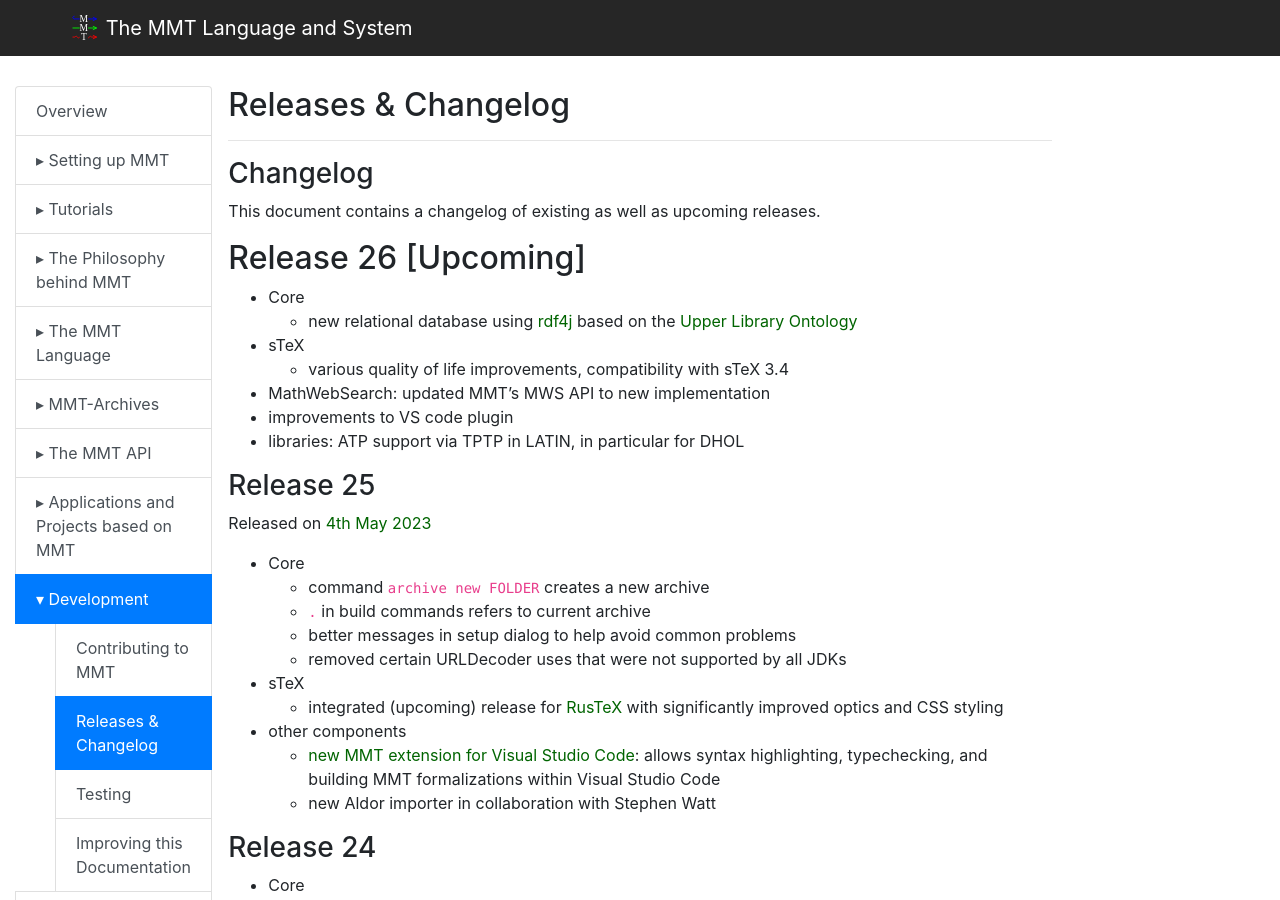
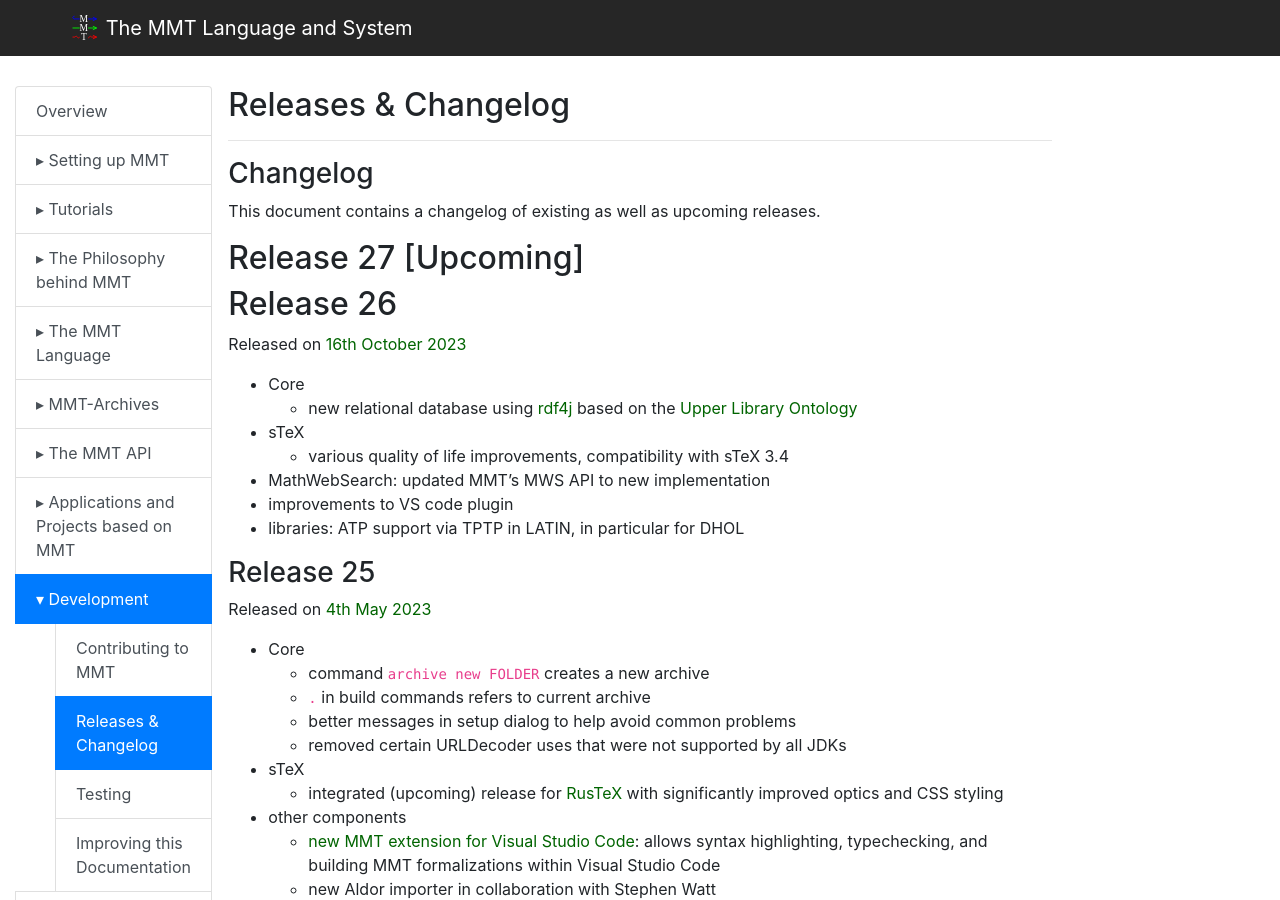
Before and after one commit to UniFormal/uniformal.github.io, a Jekyll site: the page built from doc/development/releases.md, in a window 1280 px wide and 900 px high. Built offline with Jekyll 4.4.1, drawn with Linux system fonts in a browser that asks for light colours.

Commit message:
Update releases.md

```diff
--- a/doc/development/releases.md
+++ b/doc/development/releases.md
@@ -7,7 +7,11 @@ title: Releases & Changelog
 
 This document contains a changelog of existing as well as upcoming releases.
 
-## Release 26 [Upcoming]
+## Release 27 [Upcoming]
+
+## Release 26
+
+Released on [16th October 2023](https://github.com/UniFormal/MMT/releases/tag/v26.0.0)
 
 - Core
   - new relational database using [rdf4j](https://rdf4j.org/) based on the [Upper Library Ontology](https://kwarc.info/kohlhase/papers/cicm19-ulo.pdf)
```
